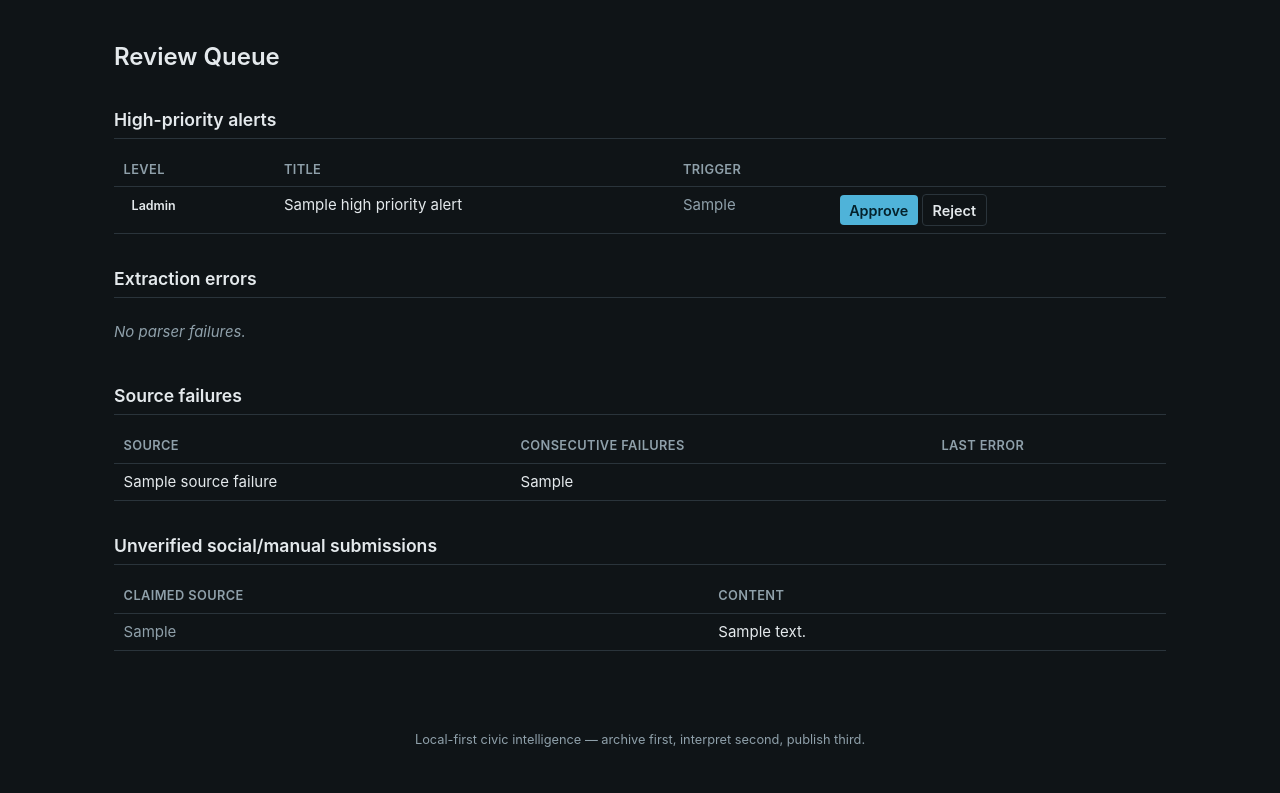
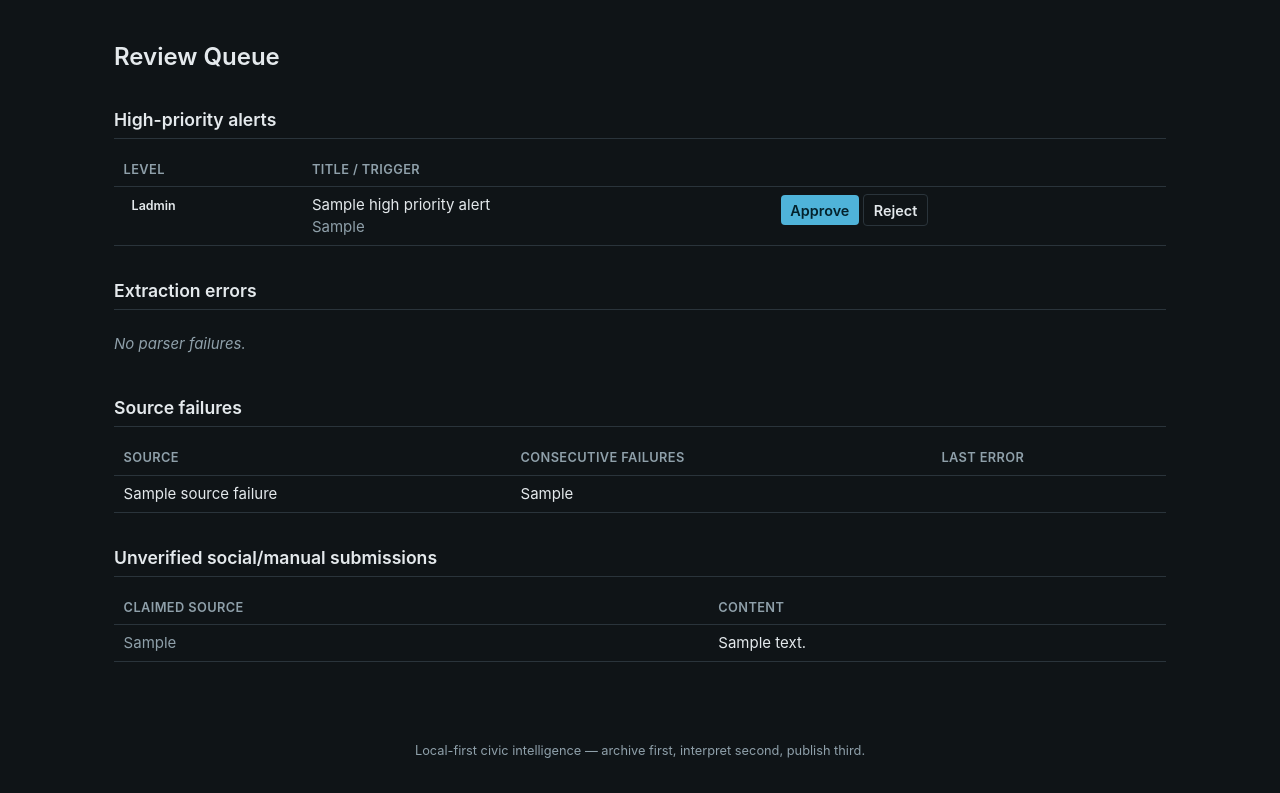
Before and after one commit to quistuipater/civic-radar, a FastAPI app: template backend/app/templates/review_queue.html in a window 1280 px wide. Shown: the part 47-840 px from the top of the page. Before the commit the page ends 794 px from the top, so only its background shows below. Run offline with FastAPI, Linux system fonts and the light colour scheme; the template is opened without the code that fills it: most values are stand-ins (such as "Sample title", 1, 10 or a date in 2020).

Commit message:
Merge Title/Trigger columns in review queue's high-priority alerts table
Reason moves into a muted line under the title instead of its own
column, matching the layout already used on the Boston fork.

```diff
--- a/backend/app/templates/review_queue.html
+++ b/backend/app/templates/review_queue.html
@@ -6,12 +6,11 @@
 <h2>High-priority alerts</h2>
 {% if data.high_priority_alerts %}
 <table>
-  <tr><th>Level</th><th>Title</th><th>Trigger</th><th></th></tr>
+  <tr><th>Level</th><th>Title / Trigger</th><th></th></tr>
   {% for a in data.high_priority_alerts %}
   <tr>
     <td><span class="badge level-{{ a.alert_level }}">L{{ a.alert_level }}</span></td>
-    <td>{{ a.title }}</td>
-    <td class="muted">{{ a.trigger_reason }}</td>
+    <td>{{ a.title }}<br><span class="muted">{{ a.trigger_reason }}</span></td>
     <td>
       <form class="inline" method="post" action="/review/{{ a.id }}/approve"><button type="submit">Approve</button></form>
       <form class="inline" method="post" action="/review/{{ a.id }}/reject"><button type="submit" class="secondary">Reject</button></form>
```
